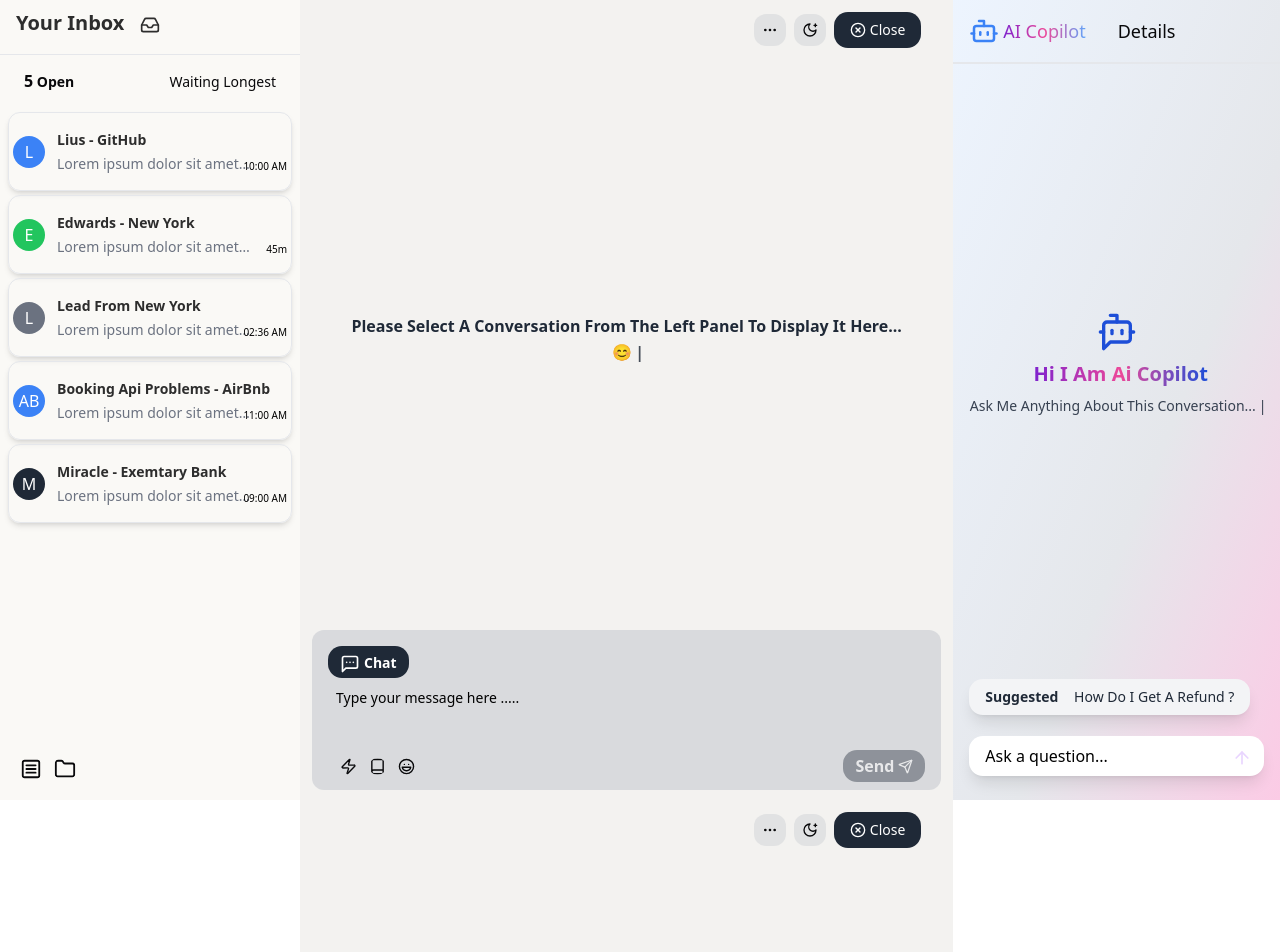
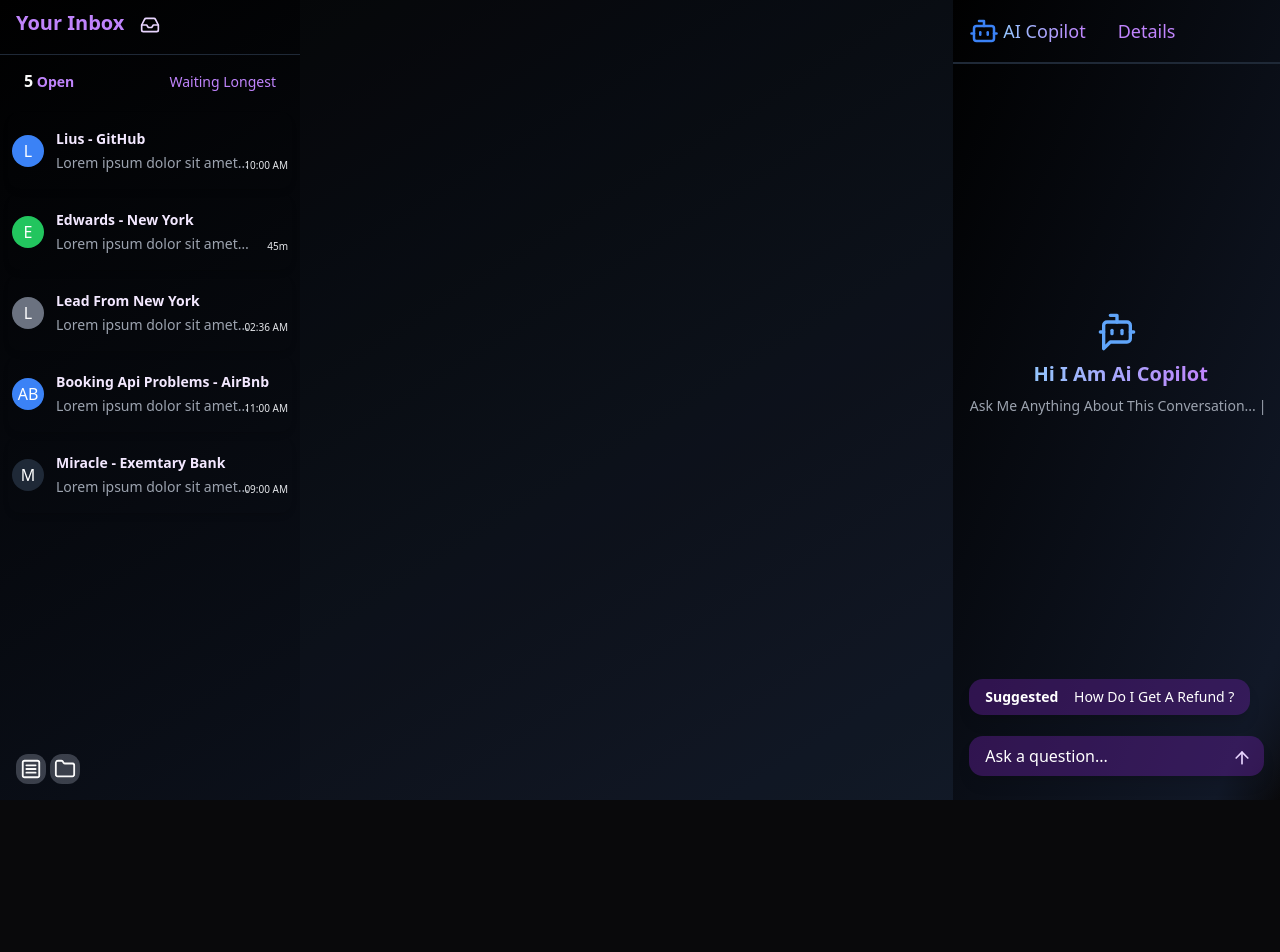
Before and after one commit to Adityasuryavanshi23/CHAT-UI, a React (Vite) app: page / in a window 1280 px wide. Shown: the top 952 px of the page. After the commit the page ends 800 px from the top, so only its background shows below. Built offline with nearby package versions, Linux system fonts and the light colour scheme.

Commit message:
Remove duplicate MessageBox components
Removed duplicate MessageBox components from layout.

```diff
--- a/src/App.jsx
+++ b/src/App.jsx
@@ -16,8 +16,6 @@
       <div className="min-h-screen flex dark-gradient">
         <Sidebar openSidebar={openSidebar} setOpenSidebar={setOpenSidebar} />
         <div className="flex-[2] bg-gray-800/10 h-screen">
-          <MessageBox />
-          <MessageBox />
 
 
         </div>
```
